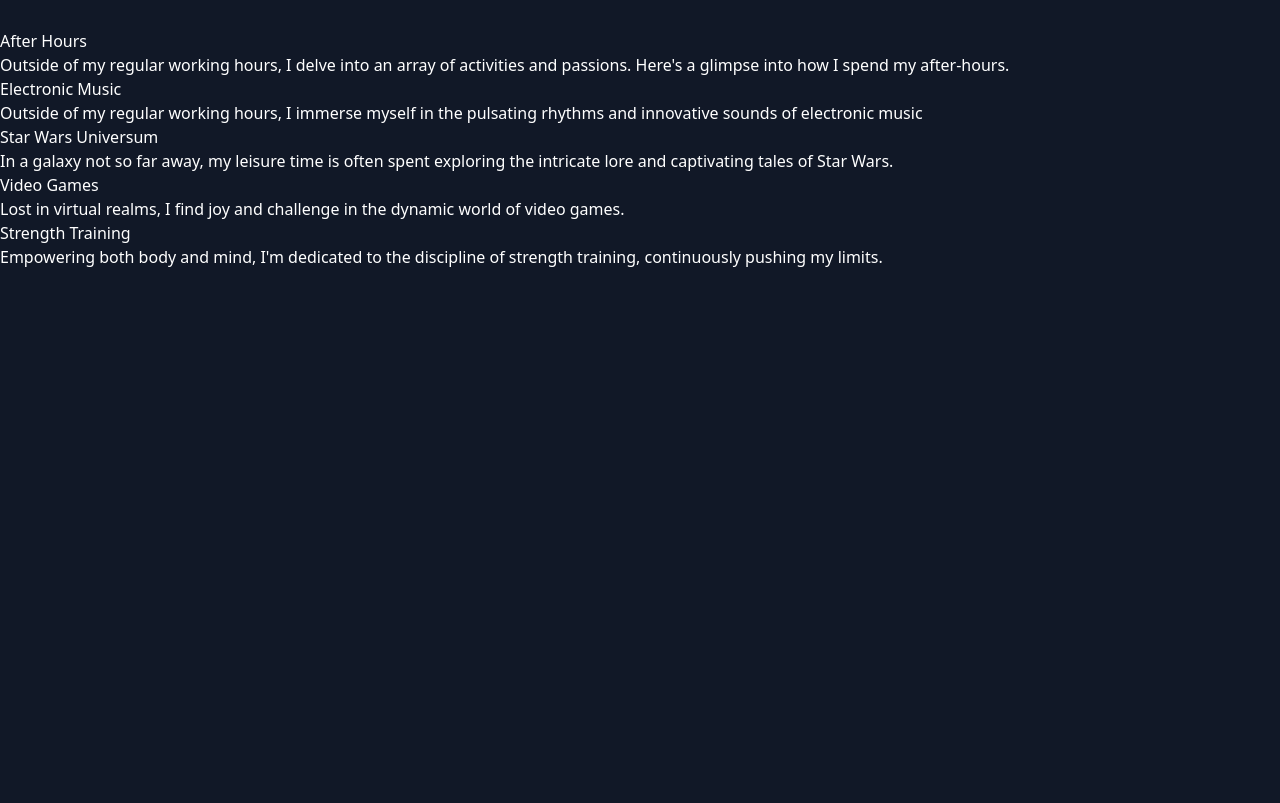
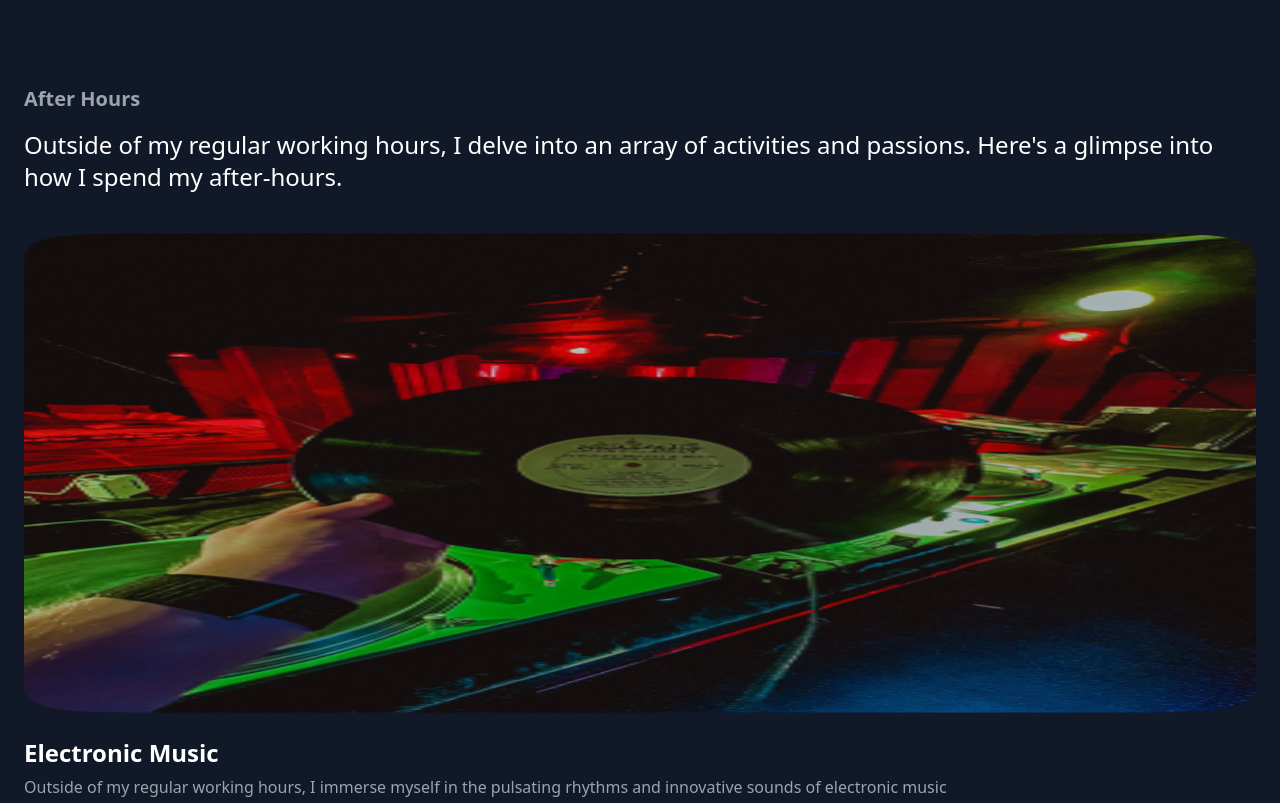
Before and after one commit to Qkari17/My_Page, a website built with Parcel: page src/index.html in a window 1280 px wide. Shown: the part 4080-4883 px from the top of the page. Before the commit the page ends 4349 px from the top, so only its background shows below. Built offline with nearby package versions, Linux system fonts and the light colour scheme.

Commit message:
added after hours

```diff
--- a/src/index.html
+++ b/src/index.html
@@ -130,31 +130,41 @@
           </div>
         </div>
       </section>
-      <section>
-        <div>
-          <h1>After Hours</h1>
-          <p>Outside of my regular working hours, I delve into an array of activities and passions. Here's a glimpse into how I spend my after-hours.</p>
+      <section class="flex flex-col py-14 px-6 gap-10">
+        <div class="flex gap-4 flex-col">
+          <h1 class="font-bold text-gray-400 text-xl">After Hours</h1>
+          <p class="text-2xl">Outside of my regular working hours, I delve into an array of activities and passions. Here's a glimpse into how I spend my after-hours.</p>
         </div>
-        <article>
-          <img/>
-          <p1>Electronic Music</p1>
-          <p>Outside of my regular working hours, I immerse myself in the pulsating rhythms and innovative sounds of electronic music</p>
+        <div class="grid grid-cols-1 gap-14">
+        <article class="flex flex-col gap-6">
+          <img src="Frame 16.png" class="h-120 rounded-2xl"/>
+          <div class="flex flex-col gap-1.5">
+          <h1 class="font-bold text-2xl">Electronic Music</h1>
+          <p class="text-gray-400">Outside of my regular working hours, I immerse myself in the pulsating rhythms and innovative sounds of electronic music</p>
+        </div>
         </article>
-        <article>
-          <img/>
-          <p1>Star Wars Universum</p1>
-          <p>In a galaxy not so far away, my leisure time is often spent exploring the intricate lore and captivating tales of Star Wars.</p>
+        <article class="flex flex-col gap-6">
+          <img src="Frame 16.png" class="h-120 rounded-2xl"/>
+          <div class="flex flex-col gap-1.5">
+          <h1 class="font-bold text-2xl">Star Wars Universum</h1>
+          <p class="text-gray-400">In a galaxy not so far away, my leisure time is often spent exploring the intricate lore and captivating tales of Star Wars.</p>
+        </div>
         </article>
-        <article>
-          <img/>
-          <p1>Video Games</p1>
-          <p>Lost in virtual realms, I find joy and challenge in the dynamic world of video games.</p>
+        <article class="flex flex-col gap-6">
+          <img src="Frame 16.png" class="h-120 rounded-2xl"/>
+          <div class="flex flex-col gap-1.5">
+          <h1 class="font-bold text-2xl">Video Games</h1>
+          <p class="text-gray-400">Lost in virtual realms, I find joy and challenge in the dynamic world of video games.</p>
+        </div>
         </article>
-        <article>
-          <img/>
-          <p1>Strength Training</p1>
-          <p>Empowering both body and mind, I'm dedicated to the discipline of strength training, continuously pushing my limits.</p>
+        <article class="flex flex-col gap-6">
+          <img src="Frame 16.png" class="h-120 rounded-2xl"/>
+          <div class="flex flex-col gap-1.5">
+          <h1 class="font-bold text-2xl">Strength Training</h1>
+          <p class="text-gray-400">Empowering both body and mind, I'm dedicated to the discipline of strength training, continuously pushing my limits.</p>
+        </div>
         </article>
+      </div>
       </section>
     </main>
     <footer>
--- a/tailwind.config.js
+++ b/tailwind.config.js
@@ -7,6 +7,9 @@ module.exports = {
     extend: {
       borderWidth: {
       '1': '1px',
+    },
+    height: {
+      '120': '30rem',
     }
         },
   },
```
Also changed, not shown: src/Frame 16.png (added).
